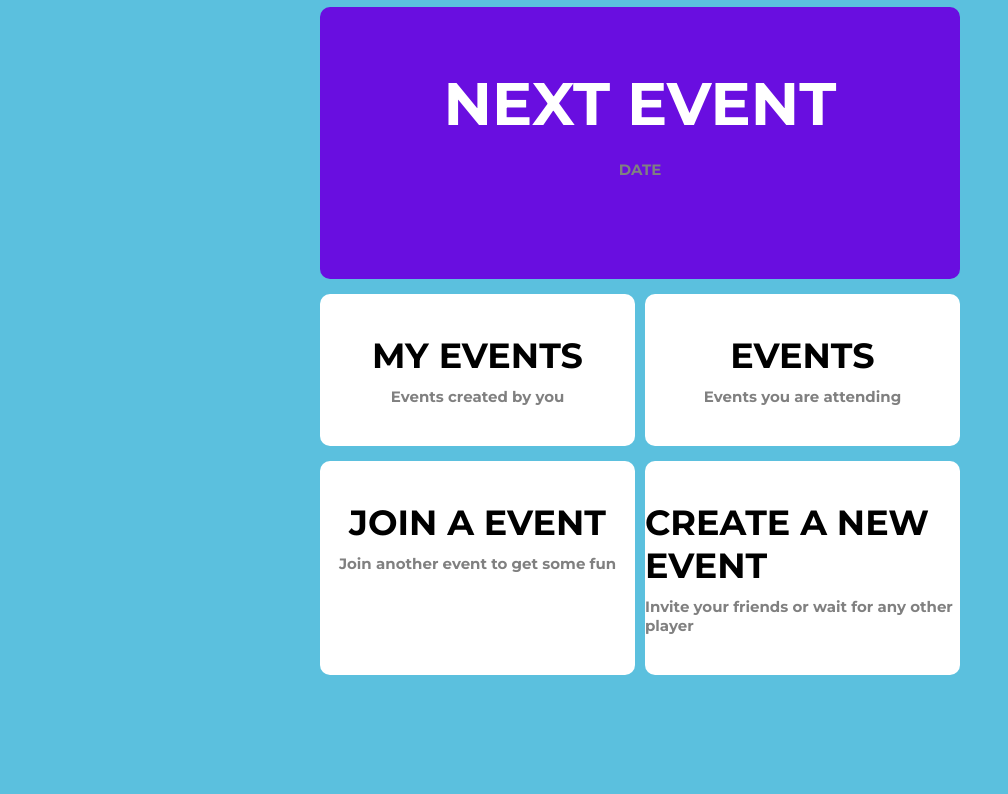
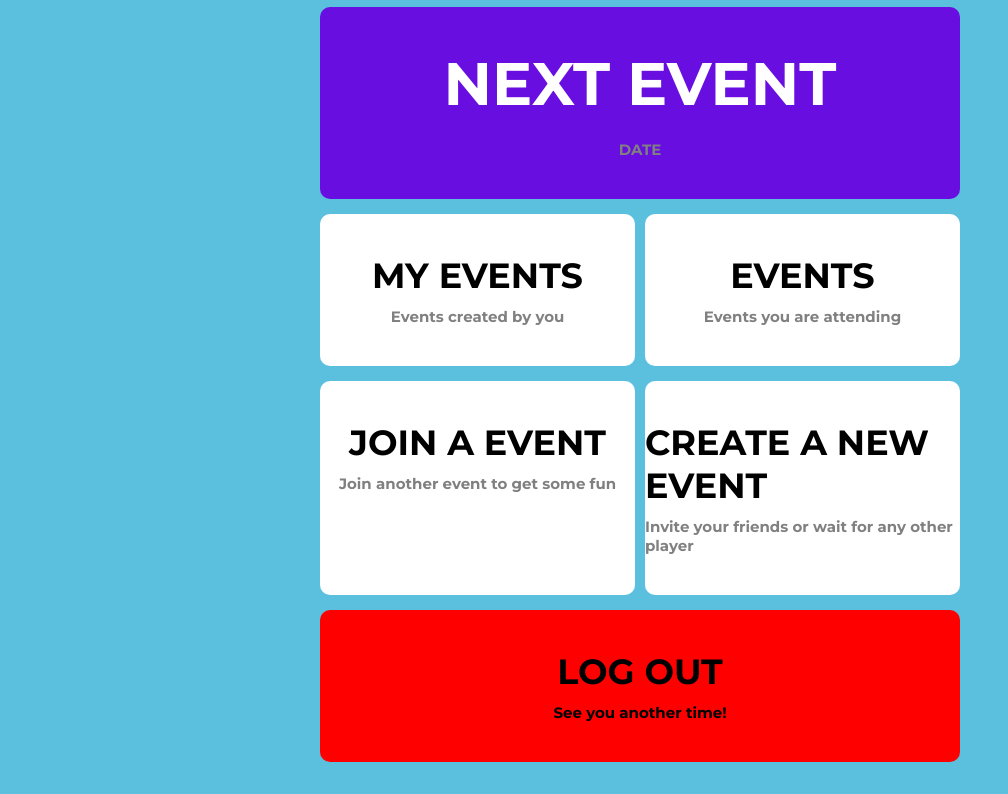
Before and after one commit to pcmiguel1/sportsplus, a website: page code/public/usermenu.html in a window 1280 px wide. Shown: the part 54-848 px from the top of the page, without its empty margins (0-1008 px from the left). Drawn offline with Linux system fonts and the light colour scheme.

Commit message:
Usermenu Update

```diff
--- a/code/public/stylesheets/usermenu.css
+++ b/code/public/stylesheets/usermenu.css
@@ -17,7 +17,7 @@
     background-color: rgb(105, 14, 224);
     border-radius: 10px;
     width: 100%;
-    padding: 60px 0px 100px 0px;
+    padding: 40px 0px 40px 0px;
     display: flex;
     align-items: center;
     flex-direction: column;
@@ -89,3 +89,32 @@
     width: 100%;
     margin-top: 15px;
   }
+
+  .line3{
+    display: flex;
+    width: 100%;
+    margin-top: 15px;
+  }
+
+  .logoutBox{
+    background-color:red;
+    color: black;
+    border-radius: 10px;
+    padding: 40px 0px 40px 0px;
+    width: 100%;
+    display: flex;
+    justify-content: center;
+    flex-direction: column;
+    align-items: center;
+  }
+
+  .logoutBox h1{
+    color: black;
+    font-size: 35px;
+    padding-bottom: 10px;
+  }
+
+  .logoutBox h3{
+    color: black;
+    font-size: 15px;
+  }
--- a/code/public/usermenu.html
+++ b/code/public/usermenu.html
@@ -46,6 +46,12 @@
               <h3>Invite your friends or wait for any other player</h3>
               </div>
           </section>
+          <section class="line3">
+            <div class="logoutBox">
+              <h1>LOG OUT</h1>
+              <h3>See you another time!</h3>
+            </div>
+          </section>
     </section>
   </main>
 
```
